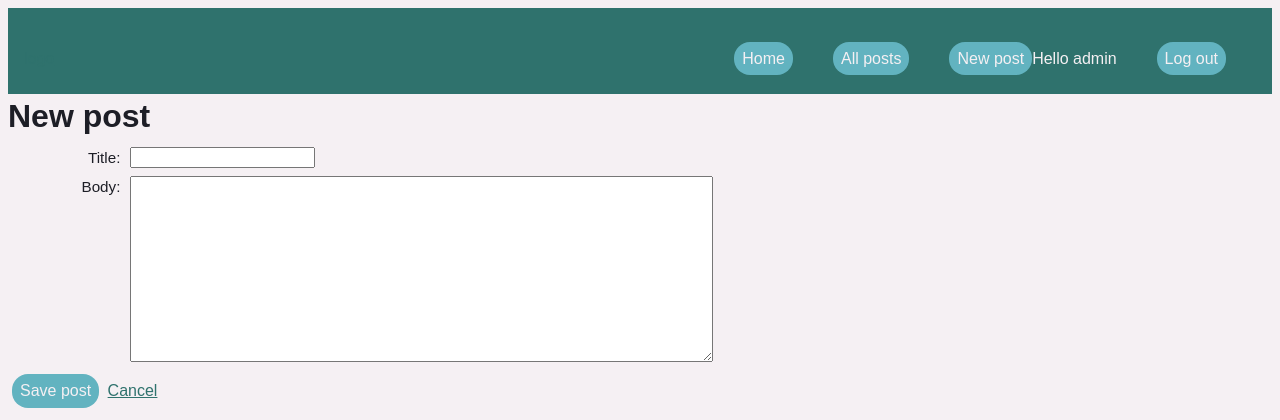
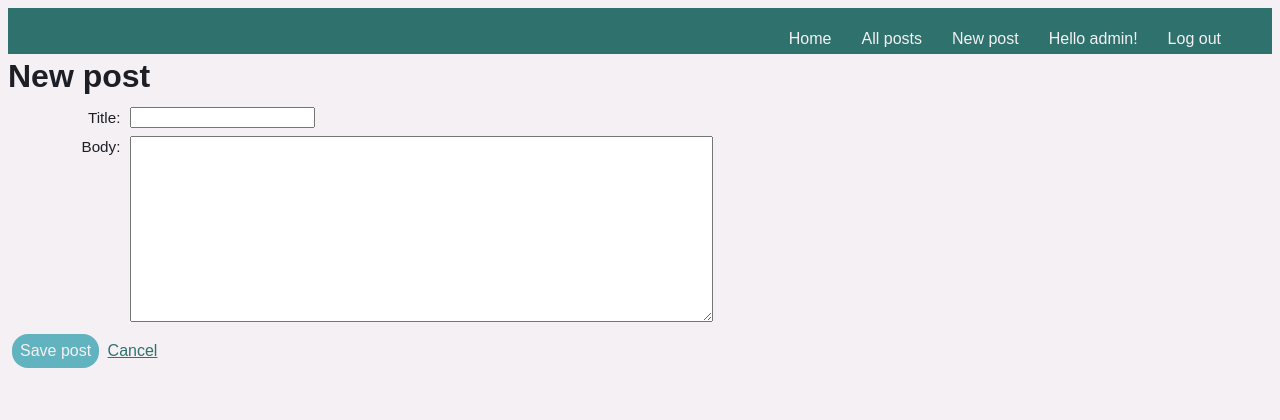
Before and after one commit to leggettc18/blog-php-fpm, a PHP site: page /edit-post.php in a window 1280 px wide. Shown: the top 420 px of the page. Run offline with PHP 8.4, Linux system fonts and the light colour scheme; a user stored in the database is signed in; some libraries are stand-ins or nearby versions.

Commit message:
Edits the navbar to make it more responsive.

```diff
--- a/www/html/assets/main.css
+++ b/www/html/assets/main.css
@@ -24,6 +24,10 @@
 	font-size: 1.2em;
 }
 
+nav ul {
+	padding: 0;
+}
+
 a {
 	color: #2F726D;
 }
@@ -48,6 +52,11 @@ a {
 
 .menu-options li {
 	text-align: center;
+	padding: 5px;
+	border: 1px;
+	border-style: solid;
+	border-color: #2f726d;
+	background: #255A56;
 }
 
 .logo {
@@ -60,19 +69,24 @@ a {
 	right: 20px;
 	cursor: pointer;
 	color: #f5f0f3;
-	font-size: 24px;
+	font-size: 40px;
 }
 
 .nav-links {
+	color: #f5f0f3;
 	text-decoration: none;
+}
+
+.nav-links:hover {
+	text-decoration: underline;
 }
 
 @media screen and (min-width: 768px) {
 	.top-menu {
 		display: flex;
 		justify-content: space-between;
-		padding-bottom: 0;
-		height: 70px;
+		padding-bottom: 0px;
+		height: 30px;
 		align-items: center;
 	}
 
@@ -85,10 +99,12 @@ a {
 
 	.menu-options li {
 		margin: 0;
+		border-style: none;
+		background: #2f726d;
 	}
 
 	.nav-links {
-		margin-left: 40px;
+		margin-left: 20px;
 	}
 
 	.navbar-toggle {
@@ -118,6 +134,8 @@ h1, h2, h3 {
 #summary {
 	grid-area: summary;
 	text-align: justify;
+	margin-left: 10px;
+	margin-right: 10px;
 }
 
 body {
@@ -241,6 +259,7 @@ body {
 
 .post-list {
 	grid-area: post;
+	margin-left: 20px;
 }
 
 #post-list {
--- a/www/html/templates/top-menu.php
+++ b/www/html/templates/top-menu.php
@@ -6,21 +6,23 @@
     <ul class="menu-options" id="js-menu">
         <?php if (isLoggedIn()): ?>
         	<li>
-            	<a class="button-primary nav-links" href="index.php">Home</a>
+            	<a class="nav-links" href="index.php">Home</a>
             </li>
             <li>
-            	<a class="button-primary nav-links" href="list-posts.php">All posts</a>
+            	<a class="nav-links" href="list-posts.php">All posts</a>
             </li>
             <li>
-            	<a class="button-primary nav-links" href="edit-post.php">New post</a>
+            	<a class="nav-links" href="edit-post.php">New post</a>
             </li>
-            Hello <?php echo htmlEscape(getAuthUser()) ?>
             <li>
-            	<a class="button-primary nav-links" href="logout.php">Log out</a>
+            	<a class="nav-links" href="#">Hello <?php echo htmlEscape(getAuthUser()) ?>!</a>
+            </li>
+            <li>
+            	<a class="nav-links" href="logout.php">Log out</a>
             </li>
         <?php else: ?>
         	<li>
-            	<a class="button-primary nav-links" href="login.php">Log in</a>
+            	<a class="nav-links" href="login.php">Log in</a>
             </li>
         <?php endif ?>
     </ul>
```
